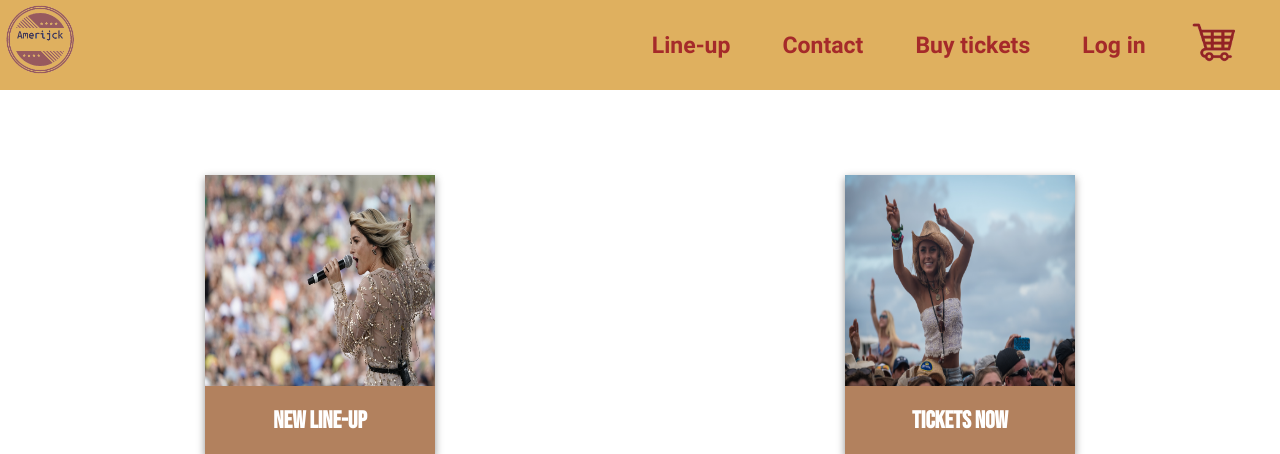
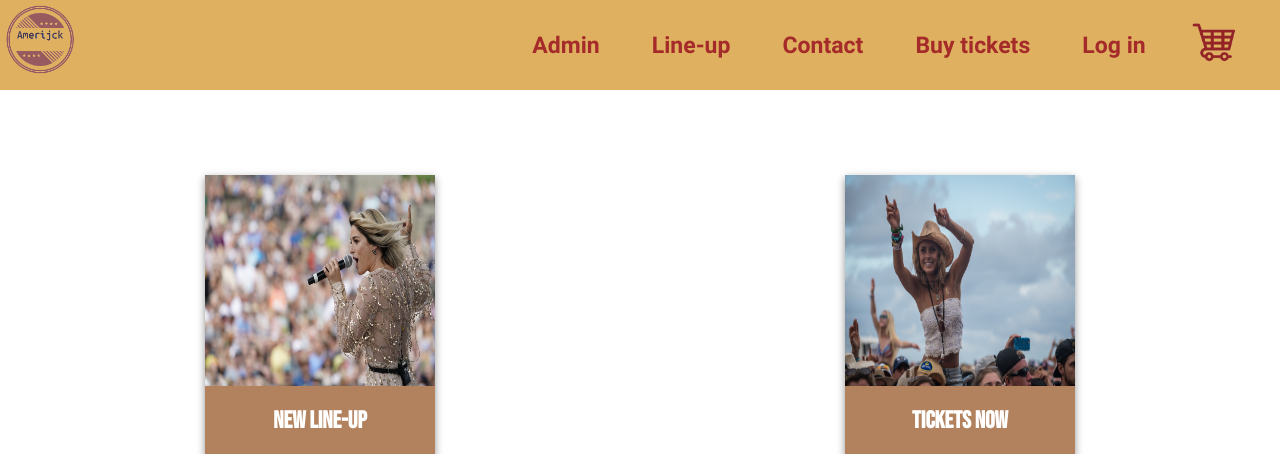
Before and after one commit to Rremesal/festival, a PHP site: page /index.php in a window 1280 px wide. Shown: the top 454 px of the page. Run offline with PHP 8.4, Linux system fonts and the light colour scheme; data that the repository does not hold is empty.

Commit message:
added link to admin page

```diff
--- a/menu.php
+++ b/menu.php
@@ -15,6 +15,7 @@
 </div>
 <div id="menu">
     <div id="a-items">
+        <?php if(isset($_SESSION['isAdmin']) && $_SESSION['isAdmin'] == 1)?> <a href="module.php">Admin</a>
         <a href="line-up.php">Line-up</a>
         <a href="contact.php">Contact</a>
         <a href="webshop.php">Buy tickets</a>
```
